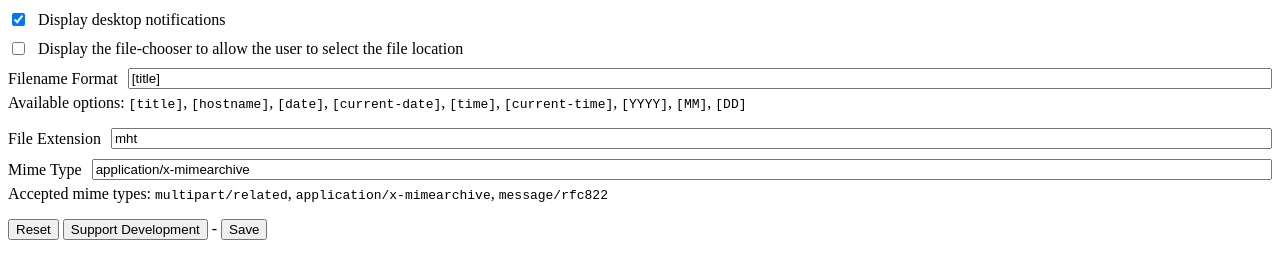
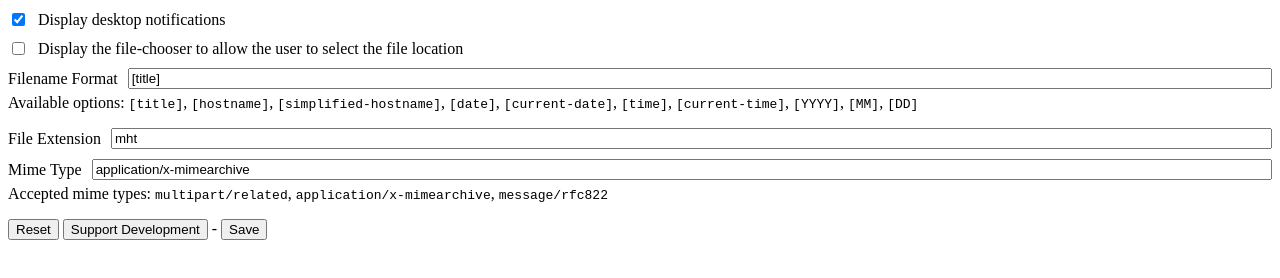
Before and after one commit to brian-girko/save-as-mhtml, a browser extension: page chrome/data/options/index.html in a window 1280 px wide. Drawn offline with Linux system fonts and the light colour scheme.

Commit message:
fixes #16; supporting [simplified-hostname] keyword

```diff
--- a/chrome/background.js
+++ b/chrome/background.js
@@ -38,6 +38,7 @@ chrome.browserAction.onClicked.addListener(tab => chrome.storage.local.get({
     let filename = (prefs.filename || '[title]')
       .replace('[title]', tab.title)
       .replace('[hostname]', n.hostname)
+      .replace('[simplified-hostname]', n.hostname.replace('www.', ''))
       .replace('[date]', current.toDateString())
       .replace('[current-date]', current.toLocaleDateString())
       .replace('[time]', current.toTimeString())
--- a/chrome/data/options/index.html
+++ b/chrome/data/options/index.html
@@ -28,7 +28,7 @@
     <label for="filename">Filename Format</label>
     <input type="textbox" id="filename">
   </div>
-  <p class="note">Available options: <code>[title]</code>, <code>[hostname]</code>, <code>[date]</code>, <code>[current-date]</code>, <code>[time]</code>, <code>[current-time]</code>, <code>[YYYY]</code>, <code>[MM]</code>, <code>[DD]</code></p>
+  <p class="note">Available options: <code>[title]</code>, <code>[hostname]</code>, <code>[simplified-hostname]</code>, <code>[date]</code>, <code>[current-date]</code>, <code>[time]</code>, <code>[current-time]</code>, <code>[YYYY]</code>, <code>[MM]</code>, <code>[DD]</code></p>
   <div class="grid">
     <label for="extension">File Extension</label>
     <input type="textbox" id="extension">
```
